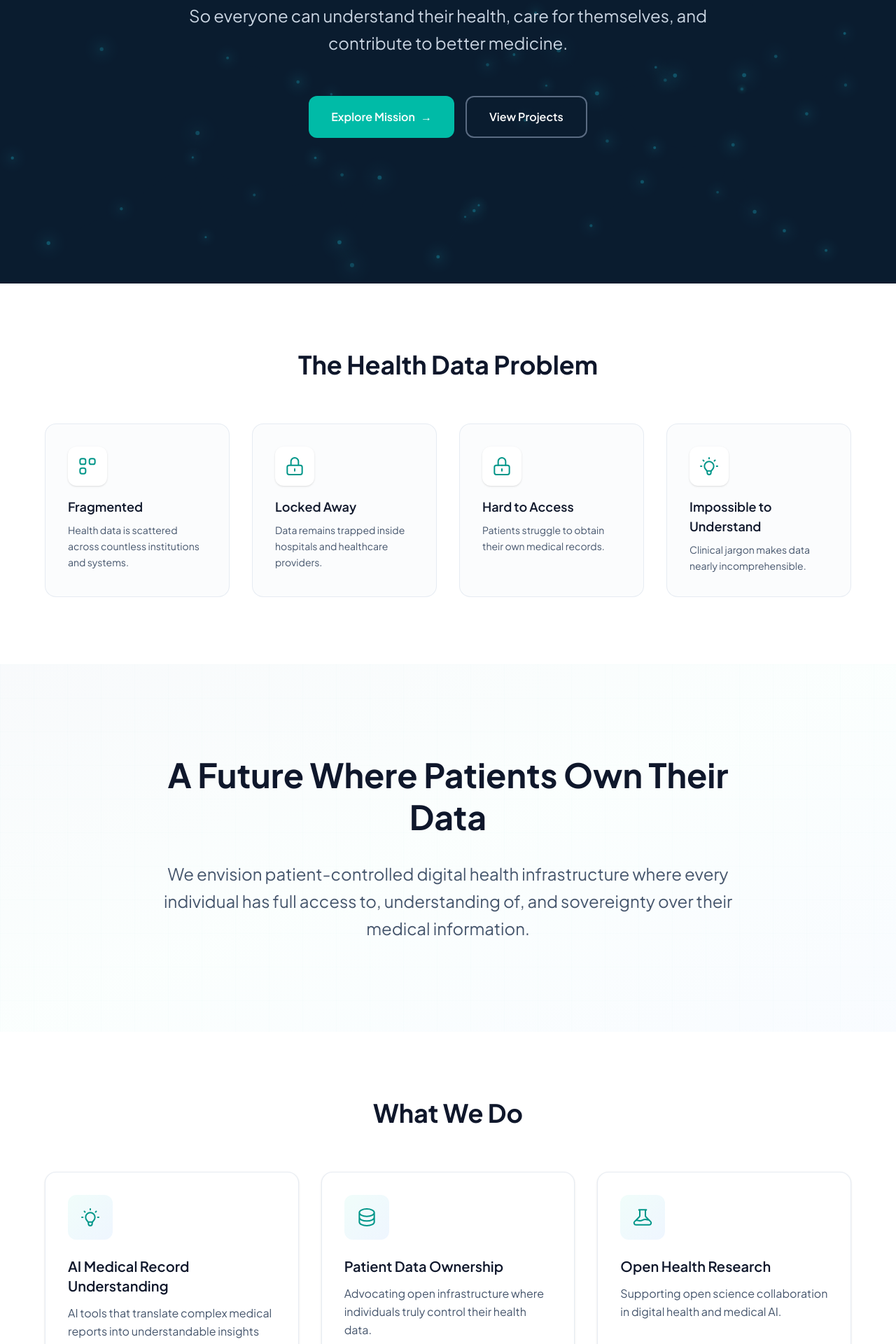
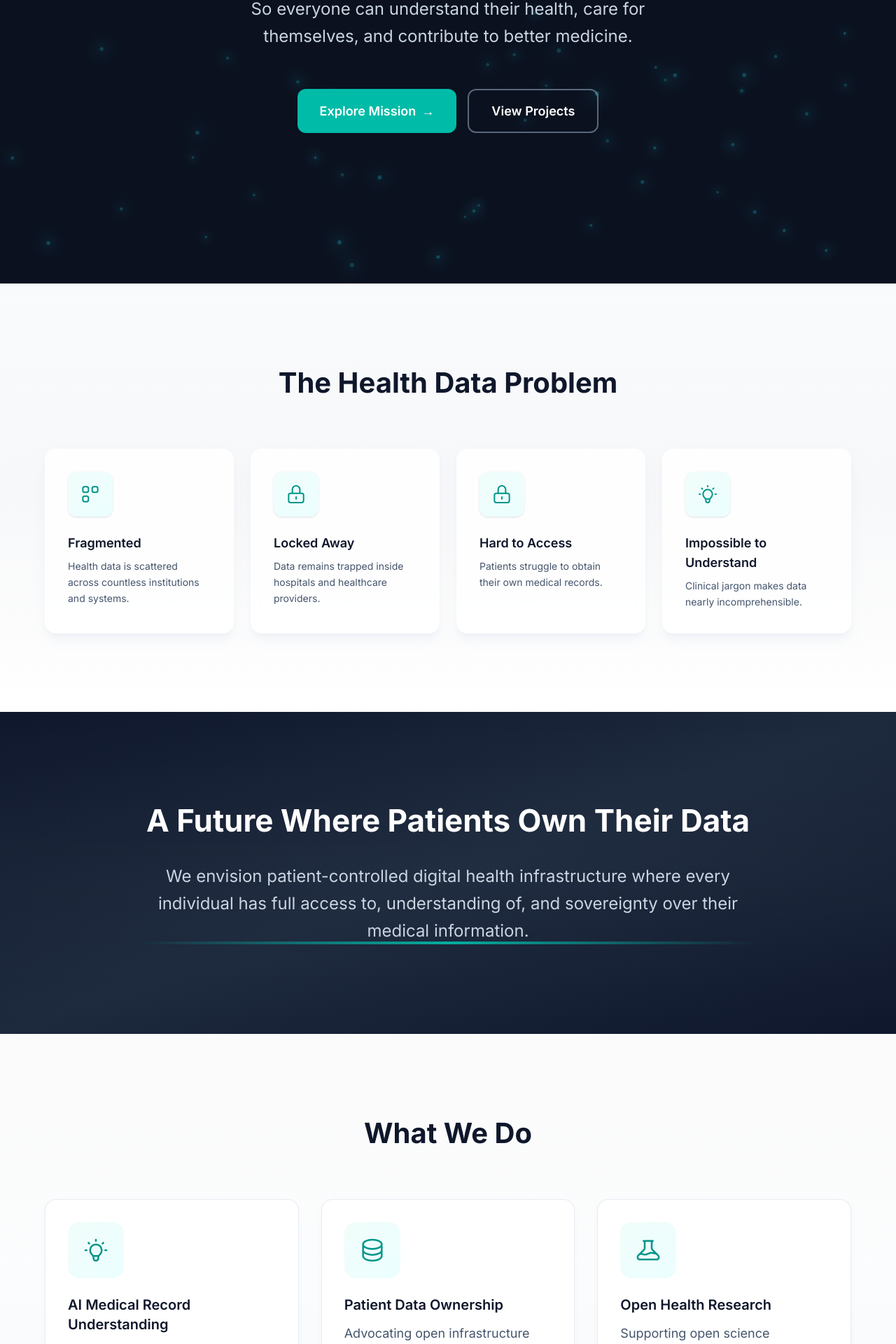
Before and after one commit to tutupi111/myhealthdata, a Next.js app: page /en in a window 1280 px wide. Shown: the part 476-2396 px from the top of the page at 70% size. Built offline with nearby package versions, Linux system fonts and the light colour scheme.

Commit message:
upgrade homepage design v2

```diff
--- a/app/[lang]/page.tsx
+++ b/app/[lang]/page.tsx
@@ -1,6 +1,5 @@
 import Link from "next/link";
 import { HeroSection } from "@/components/HeroSection";
-import { SectionContainer } from "@/components/SectionContainer";
 import { FeatureCard } from "@/components/FeatureCard";
 import { PortalCard } from "@/components/PortalCard";
 import { ProjectCard } from "@/components/ProjectCard";
@@ -40,20 +39,23 @@ export default async function HomePage({
         projectsHref={`/${lang}/projects`}
       />
 
-      {/* The Problem */}
-      <SectionContainer className="bg-white">
-        <h2 className="text-3xl md:text-4xl font-bold text-slate-900 mb-16 text-center">
+      {/* Health Data Problem - Light */}
+      <section className="relative py-20 md:py-28 px-4 overflow-hidden">
+        <div className="absolute inset-0 bg-gradient-to-b from-slate-50 to-white" />
+        <div className="absolute inset-0 bg-[linear-gradient(to_bottom,transparent_0%,rgba(15,23,42,0.02)_50%,transparent_100%)]" />
+        <div className="relative max-w-6xl mx-auto">
+          <h2 className="text-[36px] md:text-[40px] font-bold text-slate-900 mb-16 text-center">
             {t.problem.title}
           </h2>
-        <div className="grid sm:grid-cols-2 lg:grid-cols-4 gap-8">
+          <div className="grid sm:grid-cols-2 lg:grid-cols-4 gap-6">
             {t.problem.items.map((item, i) => {
               const Icon = problemIcons[i];
               return (
                 <div
                   key={i}
-                className="group rounded-2xl border border-slate-200/80 bg-slate-50/50 p-8 transition-all duration-300 hover:shadow-lg hover:border-teal-200/80 hover:bg-white"
+                  className="group relative rounded-2xl bg-white/80 backdrop-blur-sm border border-white/60 p-8 shadow-lg shadow-slate-200/50 transition-all duration-300 hover:shadow-xl hover:shadow-teal-200/30 hover:-translate-y-2 hover:border-teal-200/60"
                 >
-                <div className="mb-4 inline-flex rounded-xl bg-white p-3 text-teal-600 shadow-sm">
+                  <div className="mb-6 inline-flex rounded-xl bg-gradient-to-br from-teal-50 to-cyan-50 p-4 text-teal-600 shadow-sm transition-all duration-300 group-hover:shadow-[0_0_20px_rgba(20,184,166,0.3)] group-hover:scale-110">
                     <Icon />
                   </div>
                   <h3 className="text-lg font-semibold text-slate-900 mb-2">
@@ -66,32 +68,40 @@ export default async function HomePage({
               );
             })}
           </div>
-      </SectionContainer>
+        </div>
+      </section>
 
-      {/* Our Vision */}
+      {/* Future Vision - Dark */}
       <section className="relative py-24 md:py-32 px-4 overflow-hidden">
-        <div className="absolute inset-0 bg-gradient-to-br from-slate-50 via-teal-50/30 to-blue-50/40" />
+        <div className="absolute inset-0 bg-gradient-to-br from-slate-900 via-slate-800 to-slate-900" />
         <div
-          className="absolute inset-0 opacity-[0.3]"
+          className="absolute inset-0 opacity-[0.4]"
           style={{
-            backgroundImage: `linear-gradient(rgba(13, 148, 136, 0.05) 1px, transparent 1px),
-              linear-gradient(90deg, rgba(13, 148, 136, 0.05) 1px, transparent 1px)`,
+            backgroundImage: `linear-gradient(rgba(20,184,166,0.03) 1px, transparent 1px),
+              linear-gradient(90deg, rgba(20,184,166,0.03) 1px, transparent 1px)`,
             backgroundSize: "48px 48px",
           }}
         />
+        <div className="absolute inset-0 bg-[linear-gradient(to_bottom,transparent_0%,rgba(255,255,255,0.02)_50%,transparent_100%)]" />
         <div className="relative max-w-4xl mx-auto text-center">
-          <h2 className="text-3xl md:text-4xl lg:text-5xl font-bold text-slate-900 mb-8 leading-tight">
+          <h2 className="text-[36px] md:text-[40px] lg:text-[44px] font-bold text-white mb-8 leading-tight">
             {t.vision.title}
           </h2>
-          <p className="text-xl md:text-2xl text-slate-600 leading-relaxed">
+          <div className="relative inline-block">
+            <span className="absolute bottom-0 left-0 right-0 h-1 bg-gradient-to-r from-transparent via-teal-400 to-transparent opacity-80 animate-pulse" />
+            <p className="text-xl md:text-2xl text-slate-300 leading-relaxed relative">
               {t.vision.content}
             </p>
           </div>
+        </div>
       </section>
 
-      {/* What We Do */}
-      <SectionContainer className="bg-white">
-        <h2 className="text-3xl md:text-4xl font-bold text-slate-900 mb-16 text-center">
+      {/* What We Do - Light */}
+      <section className="relative py-20 md:py-28 px-4 overflow-hidden">
+        <div className="absolute inset-0 bg-gradient-to-b from-white to-slate-50" />
+        <div className="absolute inset-0 bg-[linear-gradient(to_bottom,rgba(15,23,42,0.02)_0%,transparent_50%,rgba(15,23,42,0.02)_100%)]" />
+        <div className="relative max-w-6xl mx-auto">
+          <h2 className="text-[36px] md:text-[40px] font-bold text-slate-900 mb-16 text-center">
             {t.whatWeDo.title}
           </h2>
           <div className="grid md:grid-cols-3 gap-8">
@@ -111,12 +121,21 @@ export default async function HomePage({
               description={t.whatWeDo.cards[2].description}
             />
           </div>
-      </SectionContainer>
+        </div>
+      </section>
 
-      {/* Platform Access */}
-      <section className="py-24 md:py-32 px-4 bg-gradient-to-b from-slate-50 to-white">
-        <div className="max-w-6xl mx-auto">
-          <h2 className="text-3xl md:text-4xl font-bold text-slate-900 mb-4 text-center">
+      {/* Platform Access - Dark */}
+      <section className="relative py-24 md:py-32 px-4 overflow-hidden">
+        <div className="absolute inset-0 bg-gradient-to-br from-slate-900 via-slate-800 to-slate-900" />
+        <div
+          className="absolute inset-0 opacity-20"
+          style={{
+            backgroundImage: `radial-gradient(circle at 2px 2px, rgba(20,184,166,0.1) 1px, transparent 0)`,
+            backgroundSize: "40px 40px",
+          }}
+        />
+        <div className="relative max-w-6xl mx-auto">
+          <h2 className="text-[36px] md:text-[40px] font-bold text-white mb-4 text-center">
             {t.platformAccess.title}
           </h2>
           <div className="grid md:grid-cols-3 gap-8 mt-16">
@@ -145,9 +164,12 @@ export default async function HomePage({
         </div>
       </section>
 
-      {/* Featured Projects */}
-      <SectionContainer className="bg-white">
-        <h2 className="text-3xl md:text-4xl font-bold text-slate-900 mb-16 text-center">
+      {/* Featured Projects - Light */}
+      <section className="relative py-20 md:py-28 px-4 overflow-hidden">
+        <div className="absolute inset-0 bg-gradient-to-b from-slate-50 to-white" />
+        <div className="absolute inset-0 bg-[linear-gradient(to_bottom,transparent_0%,rgba(15,23,42,0.02)_50%,transparent_100%)]" />
+        <div className="relative max-w-6xl mx-auto">
+          <h2 className="text-[36px] md:text-[40px] font-bold text-slate-900 mb-16 text-center">
             {t.projects.title}
           </h2>
           <div className="grid md:grid-cols-3 gap-8">
@@ -159,25 +181,34 @@ export default async function HomePage({
               />
             ))}
           </div>
-      </SectionContainer>
+        </div>
+      </section>
 
-      {/* Open Source */}
+      {/* Open Source - Dark */}
       <section className="relative py-24 md:py-32 px-4 overflow-hidden">
-        <div className="absolute inset-0 bg-gradient-to-br from-teal-50/50 via-white to-blue-50/30" />
+        <div className="absolute inset-0 bg-slate-900" />
+        <div
+          className="absolute inset-0 opacity-30"
+          style={{
+            backgroundImage: `linear-gradient(rgba(20,184,166,0.03) 1px, transparent 1px),
+              linear-gradient(90deg, rgba(20,184,166,0.03) 1px, transparent 1px)`,
+            backgroundSize: "24px 24px",
+          }}
+        />
         <div className="relative max-w-3xl mx-auto text-center">
-          <h2 className="text-3xl md:text-4xl font-bold text-slate-900 mb-8">
+          <h2 className="text-[36px] md:text-[40px] font-bold text-white mb-8">
             {t.openSource.title}
           </h2>
-          <p className="text-lg text-slate-600 leading-relaxed mb-12">
+          <p className="text-lg text-slate-300 leading-relaxed mb-12">
             {t.openSource.content}
           </p>
           <a
             href="https://github.com"
             target="_blank"
             rel="noopener noreferrer"
-            className="inline-flex items-center gap-2 px-8 py-4 bg-slate-900 text-white font-semibold rounded-xl hover:bg-slate-800 transition-all duration-300 hover:shadow-lg"
+            className="inline-flex items-center gap-3 px-8 py-4 bg-white text-slate-900 font-semibold rounded-xl hover:bg-slate-100 transition-all duration-300 hover:shadow-lg hover:shadow-white/10"
           >
-            <svg className="w-5 h-5" fill="currentColor" viewBox="0 0 24 24">
+            <svg className="w-6 h-6" fill="currentColor" viewBox="0 0 24 24">
               <path d="M12 0c-6.626 0-12 5.373-12 12 0 5.302 3.438 9.8 8.207 11.387.599.111.793-.261.793-.577v-2.234c-3.338.726-4.033-1.416-4.033-1.416-.546-1.387-1.333-1.756-1.333-1.756-1.089-.745.083-.729.083-.729 1.205.084 1.839 1.237 1.839 1.237 1.07 1.834 2.807 1.304 3.492.997.107-.775.418-1.305.762-1.604-2.665-.305-5.467-1.334-5.467-5.931 0-1.311.469-2.381 1.236-3.221-.124-.303-.535-1.524.117-3.176 0 0 1.008-.322 3.301 1.23.957-.266 1.983-.399 3.003-.404 1.02.005 2.047.138 3.006.404 2.291-1.552 3.297-1.23 3.297-1.23.653 1.653.242 2.874.118 3.176.77.84 1.235 1.911 1.235 3.221 0 4.609-2.807 5.624-5.479 5.921.43.372.823 1.102.823 2.222v3.293c0 .319.192.694.801.576 4.765-1.589 8.199-6.086 8.199-11.386 0-6.627-5.373-12-12-12z" />
             </svg>
             {t.openSource.cta}
@@ -185,9 +216,9 @@ export default async function HomePage({
         </div>
       </section>
 
-      {/* Join the Movement */}
+      {/* Join the Movement - Strong CTA */}
       <section className="relative py-24 md:py-32 px-4 overflow-hidden">
-        <div className="absolute inset-0 bg-gradient-to-br from-slate-900 via-slate-800 to-slate-900" />
+        <div className="absolute inset-0 bg-gradient-to-br from-slate-900 via-teal-900/30 to-slate-900" />
         <div
           className="absolute inset-0 opacity-20"
           style={{
@@ -196,15 +227,15 @@ export default async function HomePage({
           }}
         />
         <div className="relative max-w-3xl mx-auto text-center">
-          <h2 className="text-3xl md:text-4xl font-bold text-white mb-8">
+          <h2 className="text-[40px] md:text-[48px] font-bold text-white mb-8 leading-tight">
             {t.joinMovement.title}
           </h2>
-          <p className="text-lg text-slate-300 leading-relaxed mb-12">
+          <p className="text-xl text-slate-300 leading-relaxed mb-12">
             {t.joinMovement.content}
           </p>
           <Link
             href={`/${lang}/join`}
-            className="inline-flex items-center gap-2 px-8 py-4 bg-teal-500 text-white font-semibold rounded-xl hover:bg-teal-400 transition-all duration-300 hover:shadow-lg hover:shadow-teal-500/25 hover:-translate-y-0.5"
+            className="inline-flex items-center gap-2 px-10 py-5 bg-teal-500 text-white font-semibold rounded-xl hover:bg-teal-400 transition-all duration-300 hover:shadow-[0_0_40px_rgba(20,184,166,0.4)] hover:-translate-y-1 text-lg"
           >
             {t.joinMovement.cta}
             <span>→</span>
--- a/app/globals.css
+++ b/app/globals.css
@@ -3,28 +3,27 @@
 :root {
   --background: #ffffff;
   --foreground: #0f172a;
-  --deep-blue: #0c4a6e;
-  --deep-blue-light: #0e7490;
+  --deep-navy: #0B1120;
+  --section-dark: #0f172a;
+  --section-light: #f8fafc;
   --teal-primary: #0d9488;
   --teal-dark: #0f766e;
   --teal-light: #14b8a6;
   --teal-muted: #5eead4;
   --blue-primary: #0369a1;
   --blue-light: #38bdf8;
-  --gradient-start: #f0f9ff;
-  --gradient-mid: #e0f2fe;
-  --gradient-end: #f0fdfa;
 }
 
 @theme inline {
   --color-background: var(--background);
   --color-foreground: var(--foreground);
-  --font-sans: var(--font-plus-jakarta), var(--font-inter), system-ui, sans-serif;
-  --font-display: var(--font-plus-jakarta), var(--font-inter), system-ui, sans-serif;
+  --font-sans: var(--font-inter), system-ui, sans-serif;
+  --font-display: var(--font-inter), system-ui, sans-serif;
 }
 
 body {
   background: var(--background);
   color: var(--foreground);
   font-family: var(--font-sans);
+  font-size: 18px;
 }
--- a/app/layout.tsx
+++ b/app/layout.tsx
@@ -1,14 +1,9 @@
 import type { Metadata } from "next";
-import { Inter, Plus_Jakarta_Sans } from "next/font/google";
+import { Inter } from "next/font/google";
 import "./globals.css";
 
 const inter = Inter({
   variable: "--font-inter",
-  subsets: ["latin"],
-});
-
-const plusJakarta = Plus_Jakarta_Sans({
-  variable: "--font-plus-jakarta",
   subsets: ["latin"],
 });
 
@@ -24,7 +19,7 @@ export default function RootLayout({
   children: React.ReactNode;
 }>) {
   return (
-    <html lang="en" className={`${inter.variable} ${plusJakarta.variable}`}>
+    <html lang="en" className={inter.variable}>
       <body className="font-sans antialiased min-h-screen flex flex-col">
         {children}
       </body>
--- a/components/FeatureCard.tsx
+++ b/components/FeatureCard.tsx
@@ -8,12 +8,12 @@ interface FeatureCardProps {
 
 export function FeatureCard({ icon, title, description }: FeatureCardProps) {
   return (
-    <div className="group relative h-full rounded-2xl border border-slate-200/80 bg-white p-8 shadow-sm transition-all duration-300 hover:shadow-xl hover:shadow-slate-200/50 hover:border-teal-200/80 hover:-translate-y-1">
-      <div className="mb-6 inline-flex rounded-xl bg-gradient-to-br from-teal-50 to-blue-50 p-4 text-teal-600 transition-transform duration-300 group-hover:scale-105">
+    <div className="group relative h-full rounded-2xl border border-slate-200/80 bg-white p-8 shadow-lg shadow-slate-200/30 transition-all duration-300 hover:shadow-xl hover:shadow-teal-100/50 hover:border-teal-200/80 hover:-translate-y-2">
+      <div className="mb-6 inline-flex rounded-2xl bg-gradient-to-br from-teal-50 to-cyan-50 p-5 text-teal-600 transition-all duration-300 group-hover:scale-110 group-hover:shadow-[0_0_24px_rgba(20,184,166,0.25)]">
         {icon}
       </div>
       <h3 className="text-xl font-semibold text-slate-900 mb-3">{title}</h3>
-      <p className="text-slate-600 leading-relaxed">{description}</p>
+      <p className="text-slate-600 leading-relaxed text-[18px]">{description}</p>
     </div>
   );
 }
--- a/components/HeroNetworkBackground.tsx
+++ b/components/HeroNetworkBackground.tsx
@@ -255,7 +255,7 @@ export function HeroNetworkBackground() {
       <canvas
         ref={canvasRef}
         className="absolute inset-0 w-full h-full"
-        style={{ background: "#0a1628" }}
+        style={{ background: "#0B1120" }}
         aria-hidden
       />
     </div>
--- a/components/HeroSection.tsx
+++ b/components/HeroSection.tsx
@@ -20,38 +20,31 @@ export function HeroSection({
 }: HeroSectionProps) {
   return (
     <section className="relative min-h-[100vh] flex items-center justify-center overflow-hidden">
-      {/* Animated data network background */}
       <HeroNetworkBackground />
 
-      {/* Gradient overlay - rgba(11,31,51,0.65) for text readability */}
       <div
         className="absolute inset-0 pointer-events-none"
-        style={{
-          backgroundColor: "rgba(11, 31, 51, 0.65)",
-        }}
+        style={{ backgroundColor: "rgba(11, 17, 32, 0.65)" }}
       />
 
-      {/* Hero content - centered */}
-      <div className="relative z-10 w-full max-w-5xl mx-auto px-4 sm:px-6 lg:px-8 py-24 text-center">
-        <h1 className="text-4xl sm:text-5xl md:text-6xl lg:text-7xl font-bold text-white leading-[1.1] tracking-tight drop-shadow-lg">
+      <div className="relative z-10 w-full max-w-[900px] mx-auto px-4 sm:px-6 lg:px-8 py-24 text-center">
+        <h1 className="text-[56px] sm:text-[60px] md:text-[64px] font-bold text-white leading-[1.1] tracking-tight drop-shadow-lg">
           {title}
         </h1>
-        <p className="mt-8 text-lg sm:text-xl md:text-2xl text-slate-300 leading-relaxed max-w-3xl mx-auto">
+        <p className="mt-8 text-lg sm:text-xl md:text-2xl text-slate-300 leading-relaxed max-w-[600px] mx-auto">
           {subtitle}
         </p>
         <div className="mt-14 flex flex-col sm:flex-row gap-4 justify-center">
           <Link
             href={missionHref}
-            className="group inline-flex items-center justify-center px-8 py-4 bg-teal-500 text-white font-semibold rounded-xl hover:bg-teal-400 transition-all duration-300 hover:shadow-lg hover:shadow-teal-500/30 hover:-translate-y-0.5"
+            className="group inline-flex items-center justify-center px-8 py-4 bg-teal-500 text-white font-semibold rounded-xl hover:bg-teal-400 transition-all duration-300 hover:shadow-[0_0_30px_rgba(20,184,166,0.4)] hover:-translate-y-0.5"
           >
             {ctaMission}
-            <span className="ml-2 group-hover:translate-x-1 transition-transform">
-              →
-            </span>
+            <span className="ml-2 group-hover:translate-x-1 transition-transform">→</span>
           </Link>
           <Link
             href={projectsHref}
-            className="inline-flex items-center justify-center px-8 py-4 border-2 border-slate-400/60 text-white font-semibold rounded-xl hover:border-teal-400/80 hover:bg-white/5 transition-all duration-300"
+            className="inline-flex items-center justify-center px-8 py-4 border-2 border-slate-400/60 text-white font-semibold rounded-xl hover:border-teal-400/80 hover:bg-white/5 hover:shadow-[0_0_20px_rgba(20,184,166,0.2)] transition-all duration-300"
           >
             {ctaProjects}
           </Link>
--- a/components/icons.tsx
+++ b/components/icons.tsx
@@ -35,7 +35,7 @@ export function IconUnderstand() {
 
 export function IconPatient() {
   return (
-    <svg className="w-6 h-6" fill="none" stroke="currentColor" viewBox="0 0 24 24">
+    <svg className="w-8 h-8" fill="none" stroke="currentColor" viewBox="0 0 24 24">
       <path strokeLinecap="round" strokeLinejoin="round" strokeWidth={1.5} d="M16 7a4 4 0 11-8 0 4 4 0 018 0zM12 14a7 7 0 00-7 7h14a7 7 0 00-7-7z" />
     </svg>
   );
@@ -43,7 +43,7 @@ export function IconPatient() {
 
 export function IconResearcher() {
   return (
-    <svg className="w-6 h-6" fill="none" stroke="currentColor" viewBox="0 0 24 24">
+    <svg className="w-8 h-8" fill="none" stroke="currentColor" viewBox="0 0 24 24">
       <path strokeLinecap="round" strokeLinejoin="round" strokeWidth={1.5} d="M9 5H7a2 2 0 00-2 2v12a2 2 0 002 2h10a2 2 0 002-2V7a2 2 0 00-2-2h-2M9 5a2 2 0 002 2h2a2 2 0 002-2M9 5a2 2 0 012-2h2a2 2 0 012 2m-6 9l2 2 4-4" />
     </svg>
   );
@@ -51,7 +51,7 @@ export function IconResearcher() {
 
 export function IconAI() {
   return (
-    <svg className="w-8 h-8" fill="none" stroke="currentColor" viewBox="0 0 24 24">
+    <svg className="w-10 h-10" fill="none" stroke="currentColor" viewBox="0 0 24 24">
       <path strokeLinecap="round" strokeLinejoin="round" strokeWidth={1.5} d="M9.663 17h4.673M12 3v1m6.364 1.636l-.707.707M21 12h-1M4 12H3m3.343-5.657l-.707-.707m2.828 9.9a5 5 0 117.072 0l-.548.547A3.374 3.374 0 0014 18.469V19a2 2 0 11-4 0v-.531c0-.895-.356-1.754-.988-2.386l-.548-.547z" />
     </svg>
   );
@@ -59,7 +59,7 @@ export function IconAI() {
 
 export function IconData() {
   return (
-    <svg className="w-8 h-8" fill="none" stroke="currentColor" viewBox="0 0 24 24">
+    <svg className="w-10 h-10" fill="none" stroke="currentColor" viewBox="0 0 24 24">
       <path strokeLinecap="round" strokeLinejoin="round" strokeWidth={1.5} d="M4 7v10c0 2.21 3.582 4 8 4s8-1.79 8-4V7M4 7c0 2.21 3.582 4 8 4s8-1.79 8-4M4 7c0-2.21 3.582-4 8-4s8 1.79 8 4m0 5c0 2.21-3.582 4-8 4s-8-1.79-8-4" />
     </svg>
   );
@@ -67,7 +67,7 @@ export function IconData() {
 
 export function IconResearch() {
   return (
-    <svg className="w-8 h-8" fill="none" stroke="currentColor" viewBox="0 0 24 24">
+    <svg className="w-10 h-10" fill="none" stroke="currentColor" viewBox="0 0 24 24">
       <path strokeLinecap="round" strokeLinejoin="round" strokeWidth={1.5} d="M19.428 15.428a2 2 0 00-1.022-.547l-2.387-.477a6 6 0 00-3.86.517l-.318.158a6 6 0 01-3.86.517L6.05 15.21a2 2 0 00-1.806.547M8 4h8l-1 1v5.172a2 2 0 00.586 1.414l5 5c1.26 1.26.367 3.414-1.415 3.414H4.828c-1.782 0-2.674-2.154-1.414-3.414l5-5A2 2 0 009 10.172V5L8 4z" />
     </svg>
   );
@@ -75,7 +75,7 @@ export function IconResearch() {
 
 export function IconAdmin() {
   return (
-    <svg className="w-6 h-6" fill="none" stroke="currentColor" viewBox="0 0 24 24">
+    <svg className="w-8 h-8" fill="none" stroke="currentColor" viewBox="0 0 24 24">
       <path strokeLinecap="round" strokeLinejoin="round" strokeWidth={1.5} d="M10.325 4.317c.426-1.756 2.924-1.756 3.35 0a1.724 1.724 0 002.573 1.066c1.543-.94 3.31.826 2.37 2.37a1.724 1.724 0 001.065 2.572c1.756.426 1.756 2.924 0 3.35a1.724 1.724 0 00-1.066 2.573c.94 1.543-.826 3.31-2.37 2.37a1.724 1.724 0 00-2.572 1.065c-.426 1.756-2.924 1.756-3.35 0a1.724 1.724 0 00-2.573-1.066c-1.543.94-3.31-.826-2.37-2.37a1.724 1.724 0 00-1.065-2.572c-1.756-.426-1.756-2.924 0-3.35a1.724 1.724 0 001.066-2.573c-.94-1.543.826-3.31 2.37-2.37.996.608 2.296.07 2.572-1.065z" />
       <path strokeLinecap="round" strokeLinejoin="round" strokeWidth={1.5} d="M15 12a3 3 0 11-6 0 3 3 0 016 0z" />
     </svg>
```
Also changed, not shown: components/PortalCard.tsx (+6 -6 lines), components/ProjectCard.tsx (+7 -4 lines). Lines whose indentation alone changed are shown as unchanged.
